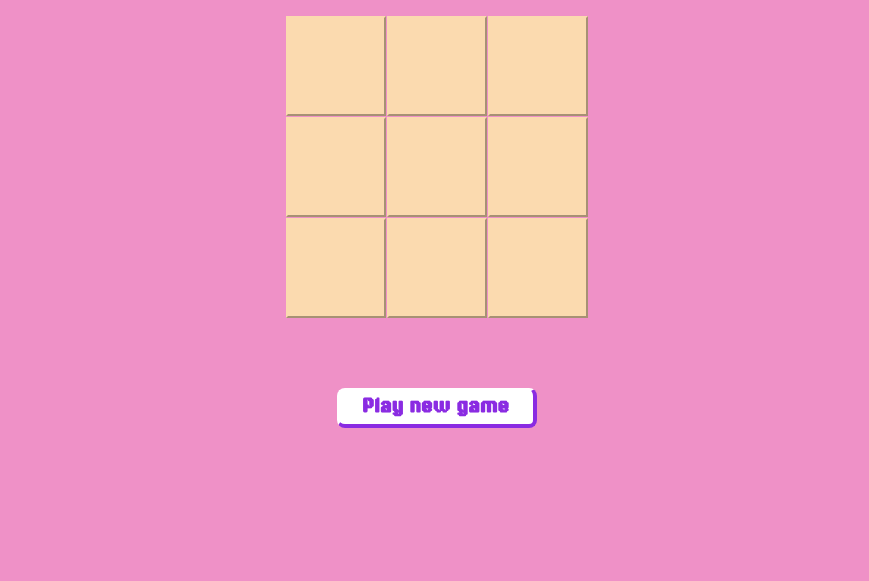
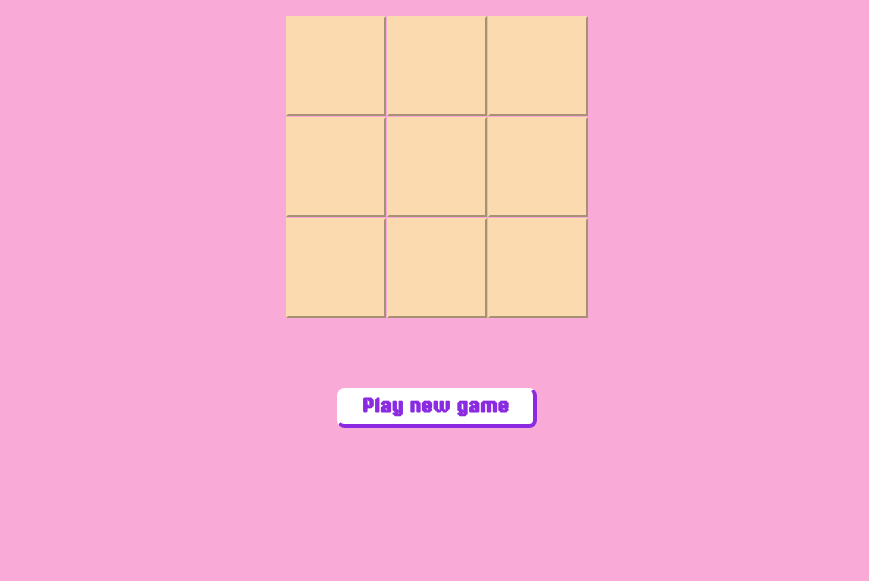
Before and after one commit to AnInsaneJimJam/tic-tac-toe, a plain HTML site: page index.html in a window 1280 px wide. Shown: the part 219-800 px from the top of the page, without its empty margins (203-1072 px from the left). Drawn offline with Linux system fonts and the light colour scheme.

Commit message:
Changed backround color

```diff
--- a/main.css
+++ b/main.css
@@ -65,7 +65,7 @@ body {
     display: flex;
     flex-direction: column;
     align-items: center;
-    background-color: rgb(239, 145, 199);
+    background-color: rgb(250, 170, 215);
 }
 
 /* Taken from UIVERSE */
```
